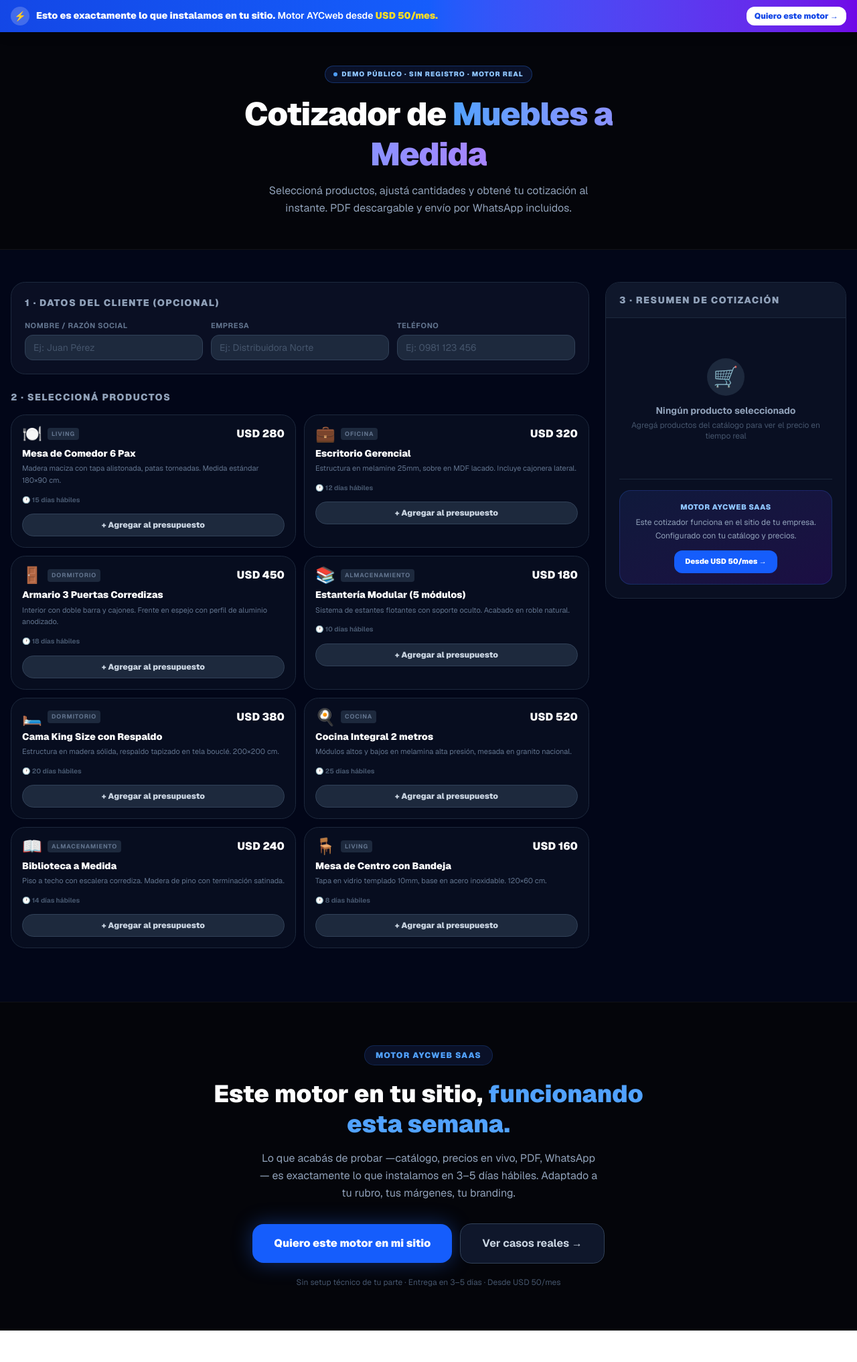
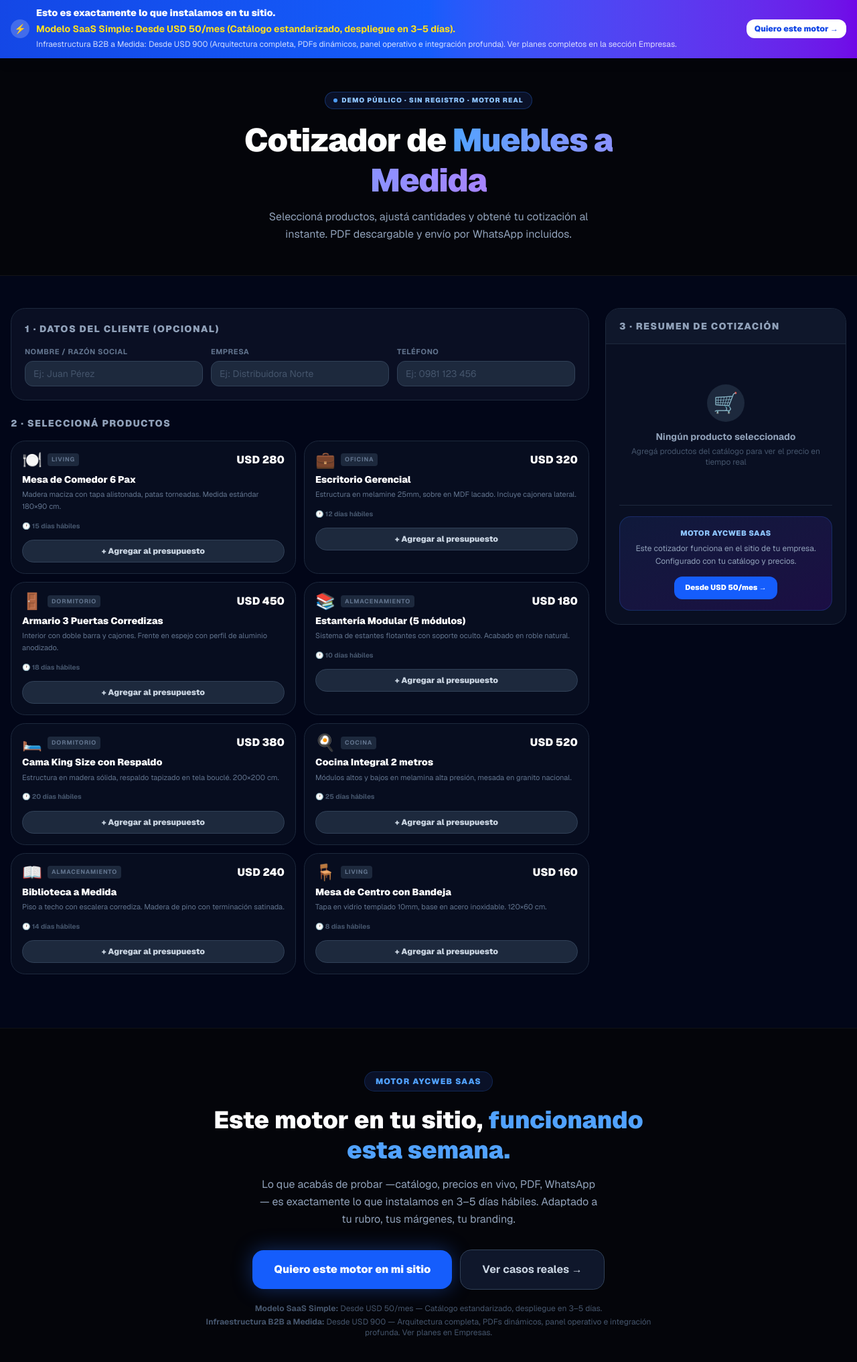
Before and after one commit to oscaramarilla/aycweb, a Next.js app: page /es/motor/demo in a window 1280 px wide. Shown: the top 2034 px of the page at 67% size. Before the commit the page ends 1987 px from the top, so only its background shows below. Built offline with nearby package versions, Linux system fonts and the light colour scheme.

Commit message:
fix(funnel): sellar embudo comercial, desindexar ruta legacy y clarificar oferta B2B vs SaaS

```diff
--- a/app/(funnels)/oscar/page.tsx
+++ b/app/(funnels)/oscar/page.tsx
@@ -3,6 +3,7 @@
 import { useState } from "react";
 import Image from "next/image";
 import Link from "next/link";
+import Head from "next/head";
 import { WHATSAPP_NUMBER } from "@/lib/config/contacto";
 
 type AccentColor = "emerald" | "blue" | "violet";
@@ -310,6 +311,14 @@ export default function LandingOscar() {
 
   return (
     <div className="min-h-screen bg-zinc-950 font-sans text-zinc-50 selection:bg-blue-500 selection:text-white pb-28 md:pb-0">
+      <Head>
+        <meta name="robots" content="noindex, nofollow" />
+      </Head>
+
+      {/* Banner legacy */}
+      <div className="w-full bg-amber-900/6 border-b border-amber-800/10 text-amber-200 text-sm py-2 text-center">
+        ⚠️ Estás viendo un archivo comercial legacy. Para ver la infraestructura actual, visitá /empresas o /profesionales.
+      </div>
 
       {/* HERO SECTION */}
       <section className="relative mx-auto max-w-7xl overflow-hidden px-6 pb-20 pt-16 sm:pb-28 sm:pt-24">
--- a/app/[lang]/(funnels)/motor/demo/page.tsx
+++ b/app/[lang]/(funnels)/motor/demo/page.tsx
@@ -141,11 +141,17 @@ export default function MotorDemoPage() {
             <span className="hidden sm:flex h-7 w-7 shrink-0 items-center justify-center rounded-full bg-white/20 text-sm font-black">
               ⚡
             </span>
-            <p className="text-[12px] sm:text-sm font-semibold text-white leading-snug">
-              <span className="font-black">Esto es exactamente lo que instalamos en tu sitio.</span>{" "}
-              <span className="hidden sm:inline">Motor AYCweb desde </span>
-              <span className="text-yellow-300 font-black">USD 50/mes.</span>
-            </p>
+            <div className="text-left">
+              <p className="text-[12px] sm:text-sm font-semibold text-white leading-snug">
+                <span className="font-black">Esto es exactamente lo que instalamos en tu sitio.</span>
+              </p>
+              <p className="text-[12px] sm:text-sm text-yellow-300 font-bold mt-1">
+                Modelo SaaS Simple: Desde USD 50/mes (Catálogo estandarizado, despliegue en 3–5 días).
+              </p>
+              <p className="text-[11px] sm:text-[12px] text-white/80 mt-1">
+                Infraestructura B2B a Medida: Desde USD 900 (Arquitectura completa, PDFs dinámicos, panel operativo e integración profunda). Ver planes completos en la sección Empresas.
+              </p>
+            </div>
           </div>
           <Link
             href="/es/diagnostico-comercial"
@@ -335,9 +341,14 @@ export default function MotorDemoPage() {
             </Link>
           </div>
 
-          <p className="mt-5 text-xs text-slate-600">
-            Sin setup técnico de tu parte · Entrega en 3–5 días · Desde USD 50/mes
-          </p>
+          <div className="mt-5 text-xs text-slate-600 space-y-1">
+            <p>
+              <strong>Modelo SaaS Simple:</strong> Desde USD 50/mes — Catálogo estandarizado, despliegue en 3–5 días.
+            </p>
+            <p>
+              <strong>Infraestructura B2B a Medida:</strong> Desde USD 900 — Arquitectura completa, PDFs dinámicos, panel operativo e integración profunda. Ver planes en Empresas.
+            </p>
+          </div>
         </div>
       </footer>
     </div>
--- a/app/[lang]/(marketing)/onboarding/page.tsx
+++ b/app/[lang]/(marketing)/onboarding/page.tsx
@@ -64,6 +64,12 @@ export default function OnboardingPage() {
           <h1 className="text-4xl sm:text-5xl md:text-7xl font-black mb-6 tracking-tighter leading-[1.05] text-white">
             Tres formas de <span className="text-transparent bg-clip-text bg-gradient-to-r from-emerald-400 to-teal-500">encender el motor.</span>
           </h1>
+          <h2 className="mb-3 text-lg text-slate-200 font-bold opacity-90">
+            Onboarding operativo para clientes aprobados
+          </h2>
+          <p className="text-sm text-slate-400 max-w-2xl mx-auto font-medium leading-relaxed mb-6">
+            Esta pasarela de activación y pago se utiliza exclusivamente después de haber completado el diagnóstico comercial, o para activaciones express previamente acordadas con la firma.
+          </p>
           <p className="text-base md:text-xl text-slate-400 max-w-2xl mx-auto font-light leading-relaxed">
             Asegurá tu lugar en la agenda técnica. Elegí el riel financiero que mejor se adapte a la operativa de tu empresa.
           </p>
```
